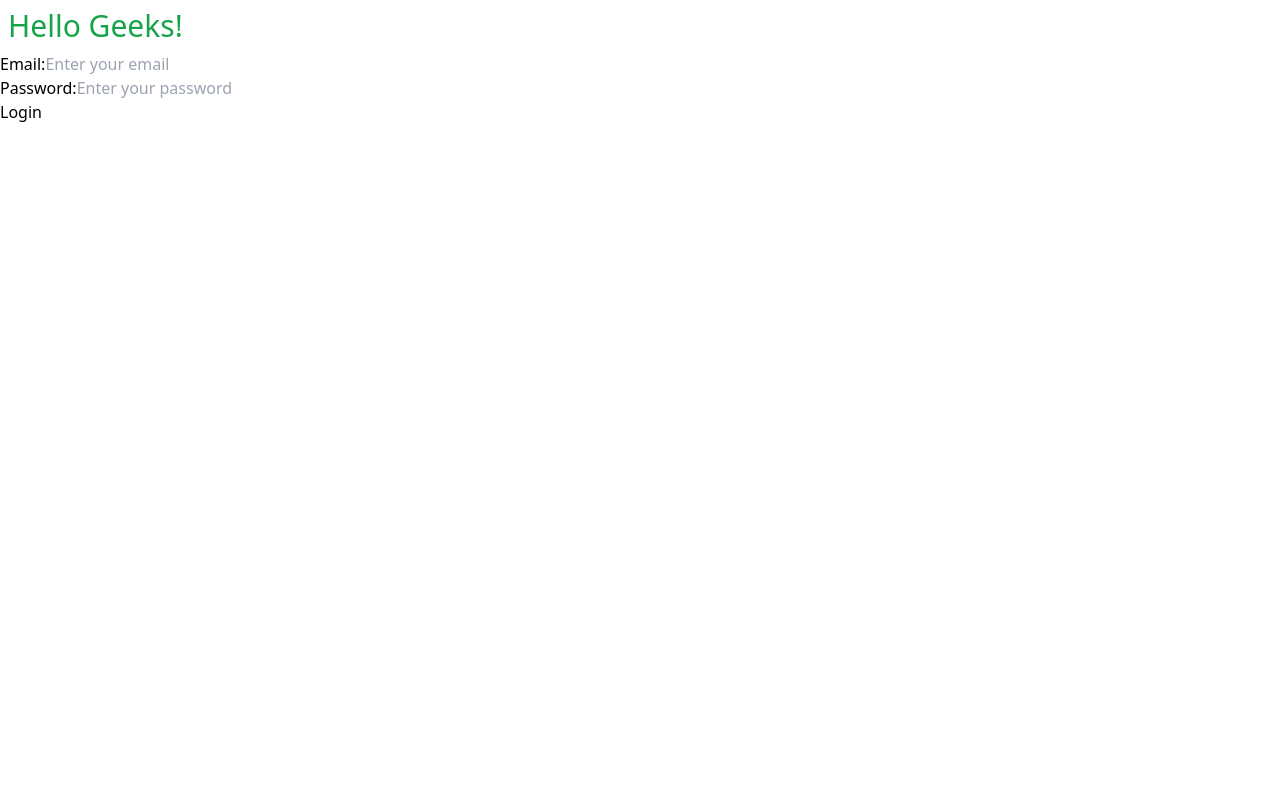
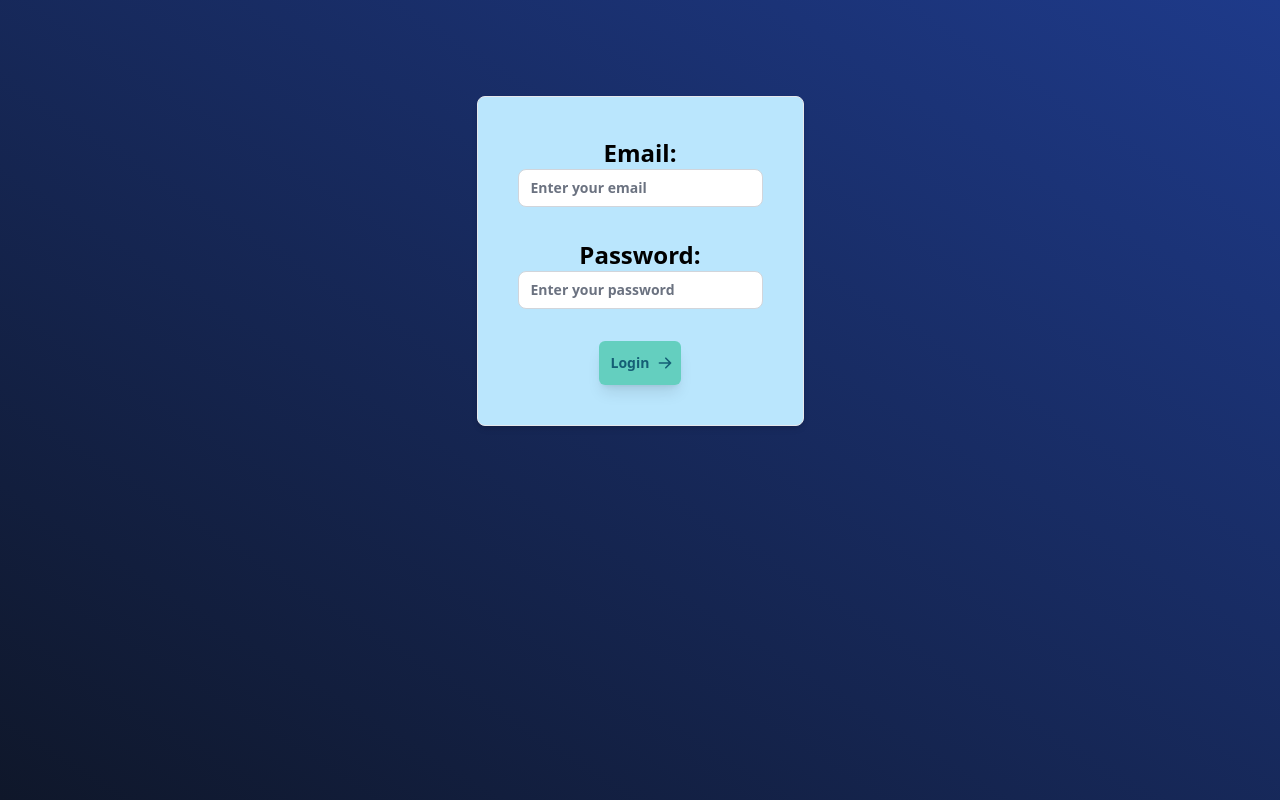
Before and after one commit to dazcalifornia/jin_dashboard, a Next.js app: page / in a window 1280 px wide. Built offline with nearby package versions, Linux system fonts and the light colour scheme.

Commit message:
Tailwindcss update

```diff
--- a/package.json
+++ b/package.json
@@ -19,6 +19,7 @@
     "tls": "^0.0.1"
   },
   "devDependencies": {
+    "@tailwindcss/forms": "^0.5.3",
     "autoprefixer": "^10.4.13",
     "eslint": "8.32.0",
     "eslint-config-next": "13.1.4",
--- a/pages/dashboard.js
+++ b/pages/dashboard.js
@@ -1,40 +1,50 @@
+import { useRouter } from 'next/router';
 import { useState,useEffect } from 'react'
 
 export default function Dashboard(){
   const [data,setData] = useState([])
+
+  const router = useRouter()
   useEffect(()=>{
     fetch('http://localhost:8080/test')
     .then(response => response.json())
     .then(data => setData(data))
     .catch(error => console.log(error));
   })
+  const handleSignout=()=>{
+    router.back()
+  }
 
-  return(
+  return (
     <div>
+      <div className="flex min-h-screen bg-gradient-to-tr from-slate-900 to-sky-200">
+        <div className="fade-in text-center pt-20 relative pb-8 sm:mx-auto sm:px-1 sm:max-w-xl">
+          <div className="px-4 pt-4 sm:px-0 ">
             <nav>
               <p className="text-3xl font-bold underline text-white">
                 Hello world!
               </p>
               {/* make logout button */}
-        <button type="button">
-          logout
-        </button>
+              <button
+              onClick={handleSignout}
+              type="button">logout</button>
             </nav>
             <h1>Dashboard</h1>
-      <button type="button" onClick={()=>alert("hello")}>
+            <button type="button" onClick={() => alert("hello")}>
               hello
             </button>
-        {data.map(item => (
+            {data.map((item) => (
               <div key={item.id}>
                 {item.regionid}
                 {item.name}
-            <button type="button" onClick={()=>alert(item.id)}>
+                <button type="button" onClick={() => alert(item.id)}>
                   hello
                 </button>
               </div>
-        )
-        )}
-
+            ))}
           </div>
-  )
+        </div>
+      </div>
+    </div>
+  );
 }
--- a/pages/index.js
+++ b/pages/index.js
@@ -6,9 +6,9 @@ export default function Home() {
   const [formData,setFormdata] = useState({email:"",password:""})
   const router = useRouter()
 
-  const handleSubmit =  (e) => {
-    e.preventDefault();
-    if(e.email === "" || e.password==="" ){
+  const handleSubmit = (event) => {
+    event.preventDefault();
+    if(formData.email === "" || formData.password ==="" ){
       alert('please enter your email or password')
     }else{
       router.push('/dashboard')
@@ -18,33 +18,63 @@ export default function Home() {
   }
 
   return (
-    <>
-      <div className='text-3xl text-green-600 p-2'>
-      Hello Geeks!
-    </div>
-      <form onSubmit={handleSubmit}>
-        <label>
+    <div className="flex min-h-screen bg-gradient-to-tr from-slate-900 to-blue-900">
+      <div className="fade-in text-center pt-20 relative pb-8 sm:mx-auto sm:px-1 sm:max-w-xl">
+        <div className="px-4 pt-4 sm:px-0 ">
+          <div className="max-w-sm bg-sky-200 rounded-lg border border-gray-200 shadow-md">
+            <form onSubmit={handleSubmit} className="p-10">
+              <label className="text-2xl font-bold ">
                 Email:
                 <input
                   type="email"
                   name="email"
+                  className="relative block w-full appearance-none rounded-lg border border-gray-300 px-3 py-2 text-gray-900 placeholder-gray-500 focus:z-10 focus:border-green-500 focus:outline-none focus:ring-green-500 sm:text-sm"
                   placeholder="Enter your email"
-            onChange={(e) => setFormdata({...formData,email: e.target.value})}
+                  value={formData.email}
+                  onChange={(e) =>
+                    setFormdata({ ...formData, email: e.target.value })
+                  }
                 />
               </label>
               <br />
-        <label>
+              <label className="text-2xl font-bold ">
                 Password:
                 <input
                   type="password"
                   name="password"
+                  className="relative block w-full appearance-none rounded-lg border border-gray-300 px-3 py-2 text-gray-900 placeholder-gray-500 focus:z-10 focus:border-green-500 focus:outline-none focus:ring-green-500 sm:text-sm"
                   placeholder="Enter your password"
-            onChange={(e)=> setFormdata({...formData,password:e.target.value})}
+                  value={formData.password}
+                  onChange={(e) =>
+                    setFormdata({ ...formData, password: e.target.value })
+                  }
                 />
               </label>
               <br />
-        <button type="submit">Login</button>
+              <button
+                type="submit"
+                className="py-3 px-3 dark:bg-emerald-400/20 dark:text-emerald-200 text-sm font-semibold rounded-md shadow-lg focus:outline-none bg-emerald-500/50 hover:shadow-emerald-400/30 hover:bg-emerald-600"
+              >
+                <span className="flex content-start items-center text-cyan-800 hover:text-emerald-800">
+                  Login
+                  <svg
+                    className="ml-2 -mr-1 w-4 h-4"
+                    fill="currentColor"
+                    viewBox="0 0 20 20"
+                    xmlns="http://www.w3.org/2000/svg"
+                  >
+                    <path
+                      fillRule="evenodd"
+                      d="M10.293 3.293a1 1 0 011.414 0l6 6a1 1 0 010 1.414l-6 6a1 1 0 01-1.414-1.414L14.586 11H3a1 1 0 110-2h11.586l-4.293-4.293a1 1 0 010-1.414z"
+                      clipRule="evenodd"
+                    ></path>
+                  </svg>
+                </span>
+              </button>
             </form>
-    </>
-  )
+          </div>
+        </div>
+      </div>
+    </div>
+  );
 }
--- a/tailwind.config.js
+++ b/tailwind.config.js
@@ -11,5 +11,7 @@ module.exports = {
   theme: {
     extend: {},
   },
-  plugins: [],
+  plugins: [
+    require('@tailwindcss/forms')
+  ],
 }
```
Also changed, not shown: 2 other files (tests, documents, lock files or other folders). Lines whose indentation alone changed are shown as unchanged.
